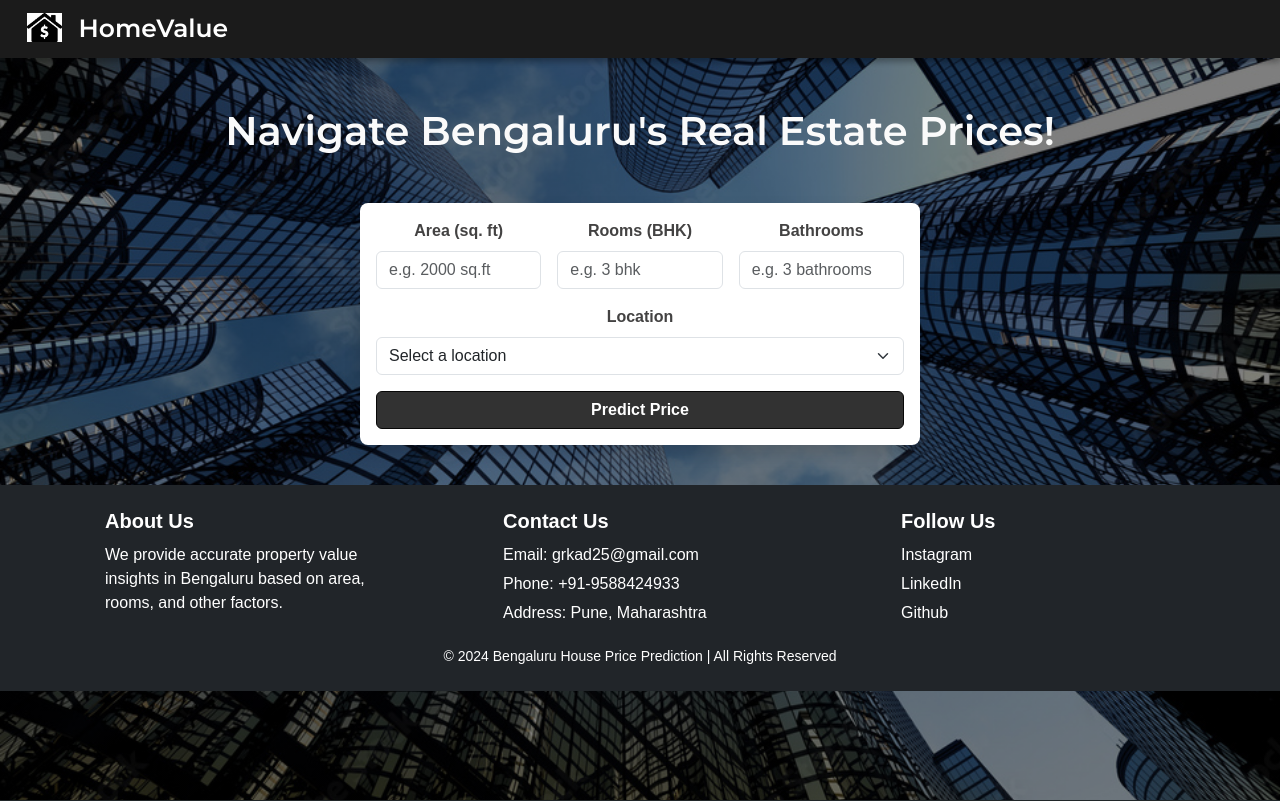
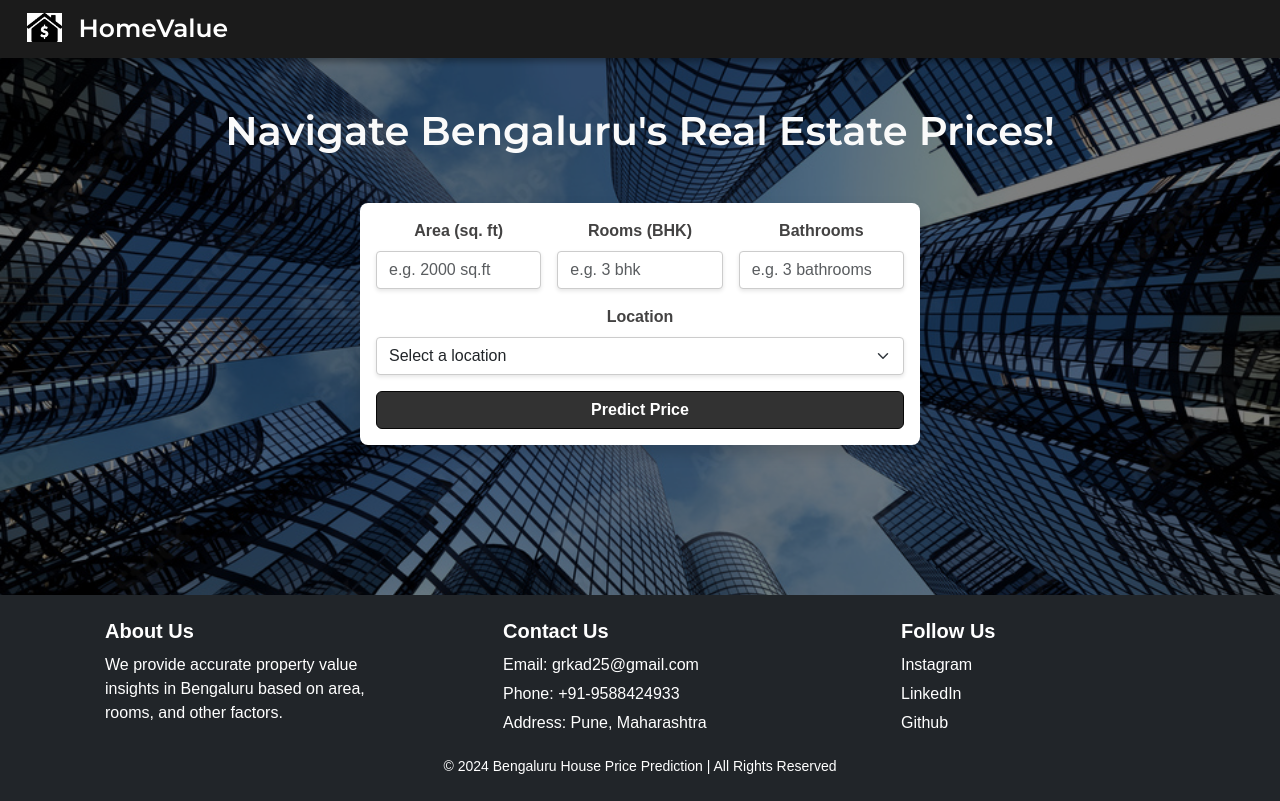
Before and after one commit to gaurikad11/Bengaluru-house-price-prediction, a Flask app: page / in a window 1280 px wide. Run offline with Flask 3, Linux system fonts and the light colour scheme; parts of the project's set-up code (start-up, migrations or seed data) failed here and were passed over.

Commit message:
corrected eror in css

```diff
--- a/House_price_predction/static/styles.css
+++ b/House_price_predction/static/styles.css
@@ -1,12 +1,18 @@
 /* styles.css */
-body {
-  background: linear-gradient(rgba(0,0,0,0.5), rgba(0,0,0,0.5)), url(/static/images/image.png); /* Ensure the path is correct */
-  background-size: cover; /* Make the background image cover the entire viewport */
-  background-repeat: no-repeat; /* Prevent the background from repeating */
-  background-position: center; /* Center the image */
-  font-family: 'Roboto', sans-serif; /* Default font */
+html, body {
+  height: 100%; /* Ensure the entire page height is covered */
   margin: 0;
   padding: 0;
+}
+
+body {
+  background: linear-gradient(rgba(0, 0, 0, 0.5), rgba(0, 0, 0, 0.5)), url(/static/images/image.png);
+  background-size: cover; /* Make the background image cover the entire viewport */
+  background-repeat: no-repeat; /* Prevent repeating */
+  background-attachment: fixed; /* Make sure the background stays in place on scroll */
+  background-position: center; /* Center the image */
+  min-height: 100vh; /* Ensure it covers the viewport even if the content is small */
+  font-family: 'Roboto', sans-serif;
 }
 
 
@@ -50,17 +56,19 @@ h1 {
   border-radius: 8px; /* Slightly rounded corners */
   border: none; /* Remove default border */
   font-family: 'Arial', sans-serif;
-  margin-bottom: 40px; /* Add a bottom margin to ensure spacing between card and footer */
+  margin-bottom: 150px; /* Add a bottom margin to ensure spacing between card and footer */
   color: #434242;
   text-align: center;
   overflow: visible !important; /* Ensure the dropdown is not clipped */
 }
 .container {
     overflow: visible !important; /* Ensure dropdown is not constrained */
+    padding: 20px; /* Add padding for spacing */
+    flex-grow: 1; /* Allow container to grow and adjust based on content */
 }
 
 
-}
+
 
 /* Style for input boxes and dropdown */
 .form-control,
@@ -105,9 +113,6 @@ h1 {
 /* Footer Styles */
 /* Ensure the HTML and body fill the viewport */
 html, body {
-  height: 100%;
-  margin: 0; /* Remove default margins */
-  padding: 0; /* Remove default padding */
   display: flex;
   flex-direction: column; /* Stack elements vertically */
 }
```
